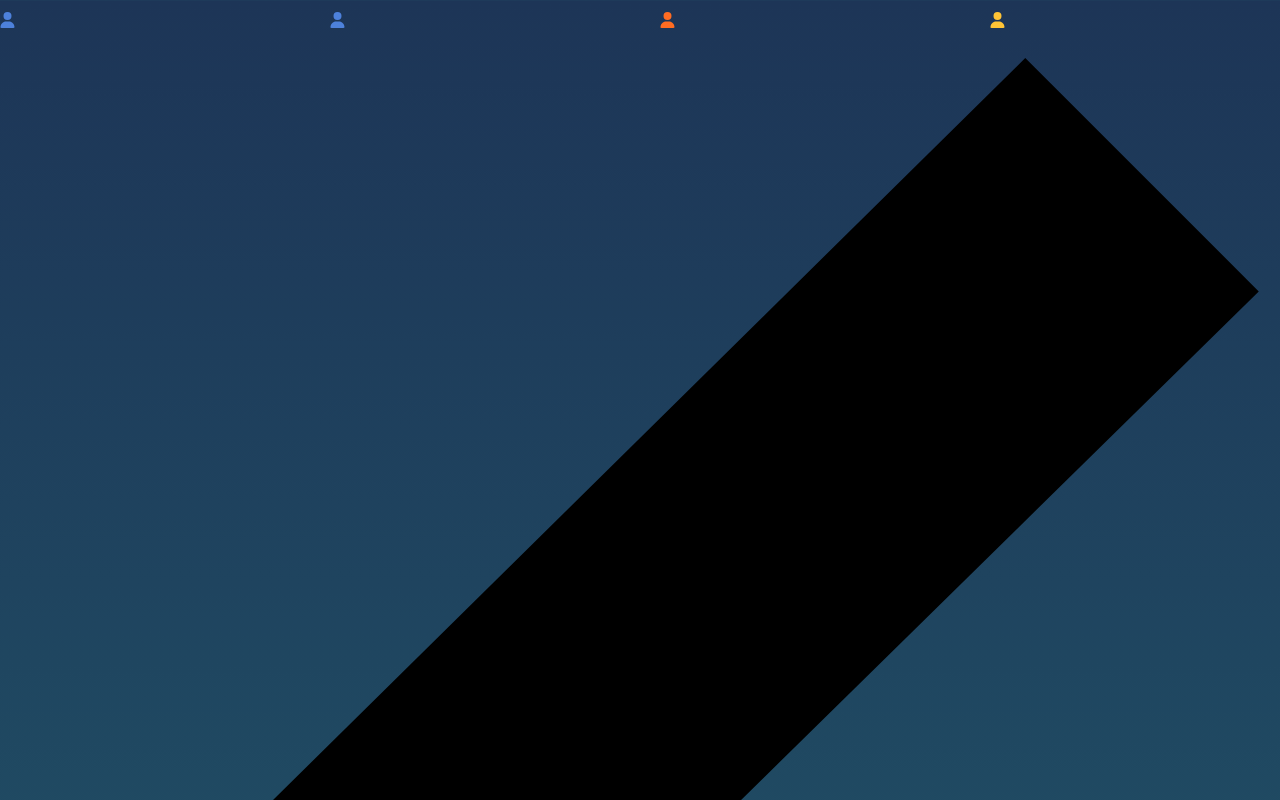
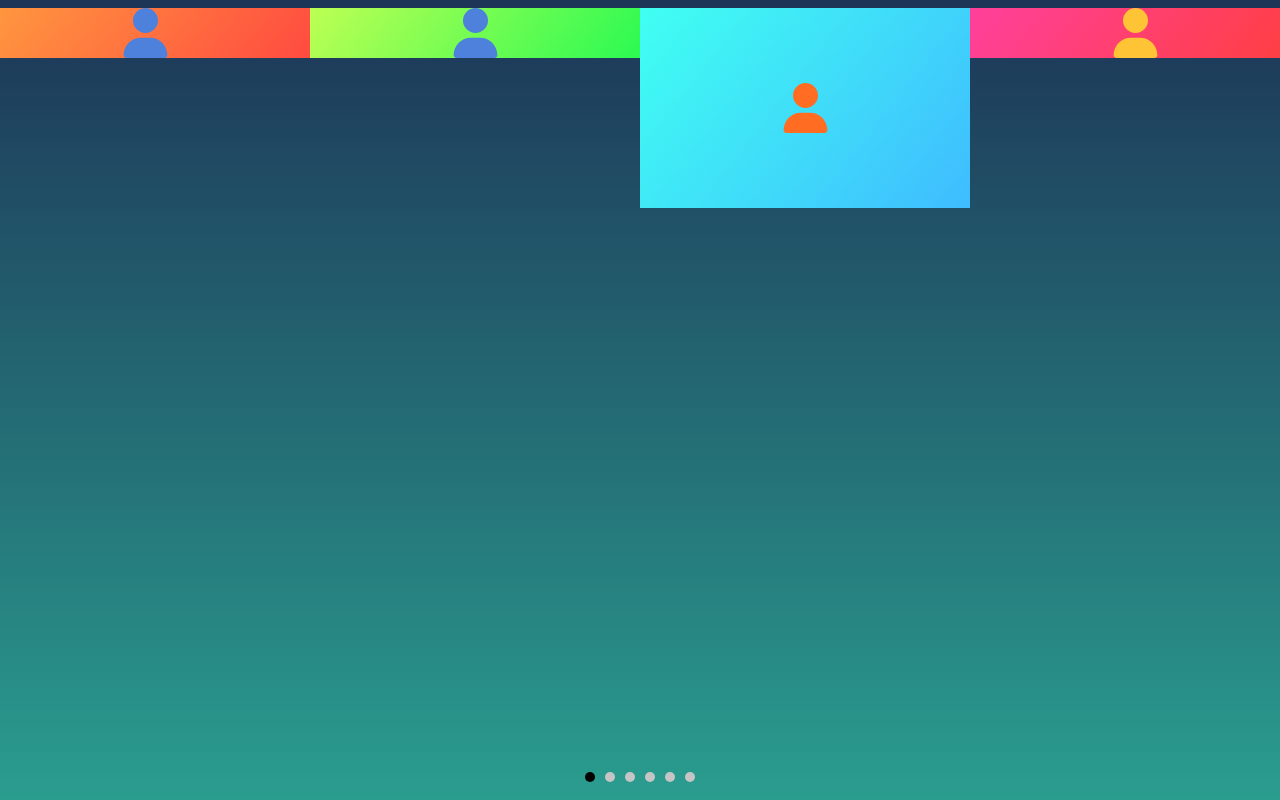
Before and after one commit to dylancobb/in-house-project, a Next.js app: page / in a window 1280 px wide. Shown: the top 800 px of the page. Built offline with nearby package versions, Linux system fonts and the light colour scheme.

Commit message:
add style.css to AvatarSlider

```diff
--- a/app/components/AvatarSlider.tsx
+++ b/app/components/AvatarSlider.tsx
@@ -1,17 +1,18 @@
-import React, { useState } from "react";
-import { FontAwesomeIcon } from "@fortawesome/react-fontawesome";
-import { faUser } from "@fortawesome/free-solid-svg-icons";
+import React, { useState } from 'react';
+import { FontAwesomeIcon } from '@fortawesome/react-fontawesome';
+import { faUser } from '@fortawesome/free-solid-svg-icons';
 // import "./styles.css";
-import { useKeenSlider, KeenSliderPlugin } from "keen-slider/react";
-import "keen-slider/keen-slider.min.css";
+import { useKeenSlider, KeenSliderPlugin } from 'keen-slider/react';
+import 'keen-slider/keen-slider.min.css';
+import './style.css';
 
 const AdaptiveHeight: KeenSliderPlugin = (slider) => {
   function updateHeight() {
     slider.container.style.height =
-      slider.slides[slider.track.details.rel].offsetHeight + "px";
+      slider.slides[slider.track.details.rel].offsetHeight + 'px';
   }
-  slider.on("created", updateHeight);
-  slider.on("slideChanged", updateHeight);
+  slider.on('created', updateHeight);
+  slider.on('slideChanged', updateHeight);
 };
 
 export default function AvatarSlider() {
@@ -37,7 +38,7 @@ export default function AvatarSlider() {
           <div className="keen-slider__slide number-slide1">
             <FontAwesomeIcon
               icon={faUser}
-              style={{ color: "#37c8be" }}
+              style={{ color: '#37c8be' }}
               width={55}
               height={55}
             />
@@ -48,7 +49,7 @@ export default function AvatarSlider() {
           >
             <FontAwesomeIcon
               icon={faUser}
-              style={{ color: "#4d81db" }}
+              style={{ color: '#4d81db' }}
               width={55}
               height={55}
             />
@@ -59,16 +60,16 @@ export default function AvatarSlider() {
           >
             <FontAwesomeIcon
               icon={faUser}
-              style={{ color: "#4d81db" }}
+              style={{ color: '#4d81db' }}
               width={55}
               height={55}
             />
           </div>
           <div className="keen-slider__slide number-slide4">
-            {" "}
+            {' '}
             <FontAwesomeIcon
               icon={faUser}
-              style={{ color: "#FF6C22" }}
+              style={{ color: '#FF6C22' }}
               width={55}
               height={55}
             />
@@ -79,7 +80,7 @@ export default function AvatarSlider() {
           >
             <FontAwesomeIcon
               icon={faUser}
-              style={{ color: "#FFC436" }}
+              style={{ color: '#FFC436' }}
               width={55}
               height={55}
             />
@@ -90,7 +91,7 @@ export default function AvatarSlider() {
           >
             <FontAwesomeIcon
               icon={faUser}
-              style={{ color: "#4d81db" }}
+              style={{ color: '#4d81db' }}
               width={55}
               height={55}
             />
@@ -129,7 +130,7 @@ export default function AvatarSlider() {
                 onClick={() => {
                   instanceRef.current?.moveToIdx(idx);
                 }}
-                className={"dot" + (currentSlide === idx ? " active" : "")}
+                className={'dot' + (currentSlide === idx ? ' active' : '')}
               ></button>
             );
           })}
@@ -144,15 +145,16 @@ function Arrow(props: {
   left?: boolean;
   onClick: (e: any) => void;
 }) {
-  const disabeld = props.disabled ? " arrow--disabled" : "";
+  const disabled = props.disabled ? ' arrow--disabled' : '';
   return (
     <svg
       onClick={props.onClick}
-      className={`arrow h3 ${
-        props.left ? "arrow--left" : "arrow--right"
-      } ${disabeld}`}
+      className={`arrow ${
+        props.left ? 'arrow--left' : 'arrow--right'
+      } ${disabled}`}
       xmlns="http://www.w3.org/2000/svg"
       viewBox="0 0 24 24"
+      // style={{ height: '500px' }}
     >
       {props.left && (
         <path d="M16.67 0l2.83 2.829-9.339 9.175 9.339 9.167-2.83 2.829-12.17-11.996z" />
--- /dev/null
+++ b/app/components/style.css
@@ -0,0 +1,139 @@
+body {
+  margin: 0;
+  font-family: 'Inter', sans-serif;
+  -webkit-font-smoothing: antialiased;
+  -moz-osx-font-smoothing: grayscale;
+}
+
+[class^='number-slide'],
+[class*=' number-slide'] {
+  background: grey;
+  display: flex;
+  align-items: center;
+  justify-content: center;
+  font-size: 50px;
+  color: #fff;
+  font-weight: 500;
+  height: 200px;
+  max-height: 100vh;
+}
+
+.number-slide1 {
+  background: rgb(64, 175, 255);
+  background: linear-gradient(
+    128deg,
+    rgba(64, 175, 255, 1) 0%,
+    rgba(63, 97, 255, 1) 100%
+  );
+}
+
+.number-slide2 {
+  background: rgb(255, 75, 64);
+  background: linear-gradient(
+    128deg,
+    rgba(255, 154, 63, 1) 0%,
+    rgba(255, 75, 64, 1) 100%
+  );
+}
+
+.number-slide3 {
+  background: rgb(182, 255, 64);
+  background: linear-gradient(
+    128deg,
+    rgba(182, 255, 64, 1) 0%,
+    rgba(63, 255, 71, 1) 100%
+  );
+  background: linear-gradient(
+    128deg,
+    rgba(189, 255, 83, 1) 0%,
+    rgba(43, 250, 82, 1) 100%
+  );
+}
+
+.number-slide4 {
+  background: rgb(64, 255, 242);
+  background: linear-gradient(
+    128deg,
+    rgba(64, 255, 242, 1) 0%,
+    rgba(63, 188, 255, 1) 100%
+  );
+}
+
+.number-slide5 {
+  background: rgb(255, 64, 156);
+  background: linear-gradient(
+    128deg,
+    rgba(255, 64, 156, 1) 0%,
+    rgba(255, 63, 63, 1) 100%
+  );
+}
+
+.number-slide6 {
+  background: rgb(64, 76, 255);
+  background: linear-gradient(
+    128deg,
+    rgba(64, 76, 255, 1) 0%,
+    rgba(174, 63, 255, 1) 100%
+  );
+}
+
+.arrow {
+  width: 30px;
+  height: 30px;
+  position: absolute;
+  top: 50%;
+  transform: translateY(-50%);
+  -webkit-transform: translateY(-50%);
+  fill: #fff;
+  cursor: pointer;
+}
+
+.arrow--left {
+  left: 5px;
+}
+
+.arrow--right {
+  left: auto;
+  right: 5px;
+}
+
+.arrow--disabled {
+  fill: rgba(255, 255, 255, 0.5);
+}
+
+.navigation-wrapper {
+  position: relative;
+}
+
+.dots {
+  display: flex;
+  padding: 10px 0;
+  justify-content: center;
+}
+
+.dot {
+  border: none;
+  width: 10px;
+  height: 10px;
+  background: #c5c5c5;
+  border-radius: 50%;
+  margin: 0 5px;
+  padding: 5px;
+  cursor: pointer;
+}
+
+.dot:focus {
+  outline: none;
+}
+
+.dot.active {
+  background: #000;
+}
+
+.keen-slider {
+  transition: height 0.3s;
+}
+
+.keen-slider .keen-slider__slide {
+  min-height: auto !important;
+}
--- a/app/page.tsx
+++ b/app/page.tsx
@@ -1,8 +1,8 @@
-"use client";
+'use client';
 
-import Image from "next/image";
+import Image from 'next/image';
 // import Carousel from "nuka-carousel";
-import AvatarSlider from "./components/AvatarSlider";
+import AvatarSlider from './components/AvatarSlider';
 
 export default function Home() {
   return (
```
